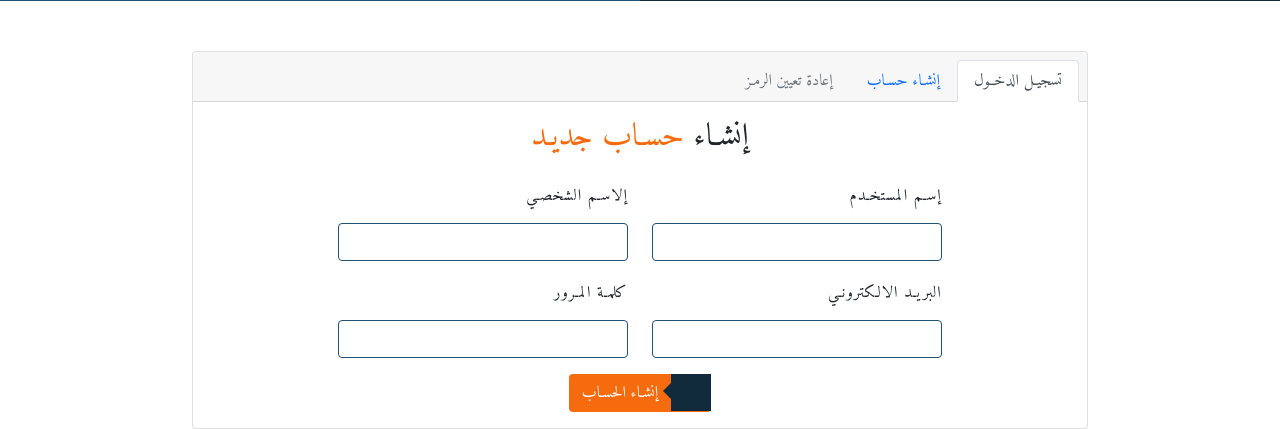
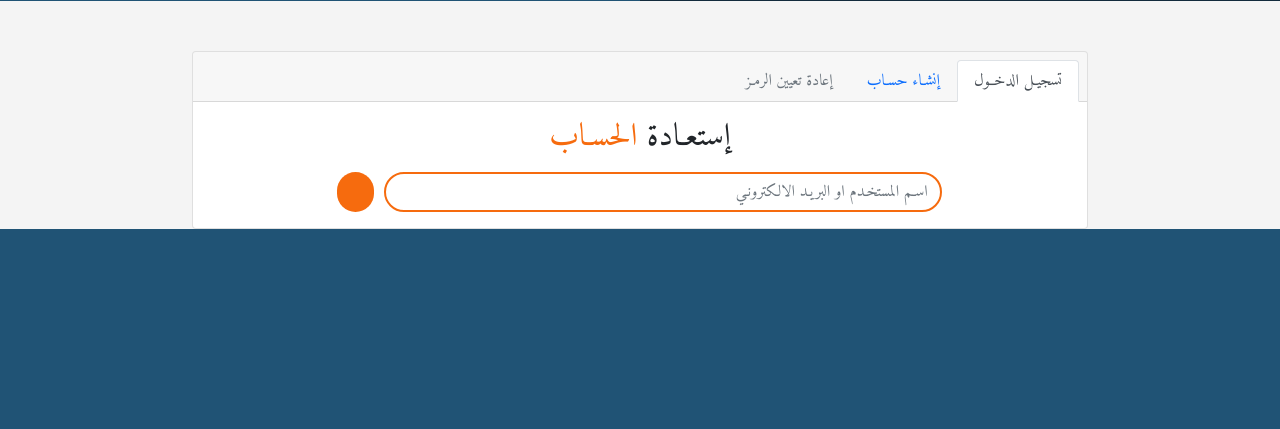
Before and after one commit to Abdelilah-Riouj/old_portfolio, a PHP site: page / in a window 1280 px wide. Shown: the part 2830-3259 px from the top of the page. After the commit the page ends 3059 px from the top, so only its background shows below. Run offline with PHP 8.4, Linux system fonts and the light colour scheme; some libraries are stand-ins or nearby versions; some web fonts are replaced.

Commit message:
ADD reset password on the homepage

```diff
--- a/includes/templates/header.php
+++ b/includes/templates/header.php
@@ -5,10 +5,9 @@
     <meta http-equiv="X-UA-Compatible" content="IE=edge">
     <meta name="viewport" content="width=device-width, initial-scale=1.0">
     <title>Document</title>
-    <link rel="stylesheet" href="<?php echo $css . 'main.css'; ?>">
     <link rel="stylesheet" href="<?php echo $cssLib . 'all.min.css'; ?>">
     <link rel="stylesheet" href="<?php echo $cssLib . 'bootstrap.min.css'; ?>">
-
+    <link rel="stylesheet" href="<?php echo $css . 'main.css'; ?>">
 </head>
 <body>
     <?php
--- a/index.php
+++ b/index.php
@@ -189,6 +189,15 @@
             </label>
           </button>
         </div>
+        <div class="reset-pass">
+          <h2>إستعـادة <span>الحسـاب</span></h2>
+          <div class="input-group mt-3">
+            <input type="search" class="form-control" placeholder="اسـم المستخـدم او البريـد الالكترونـي">
+            <button class="input-group-text">
+              <i class="fa fa-search"></i>
+            </button>
+          </div>
+        </div>
       </div>
     </div>
   </div>
--- a/layout/css/main.css
+++ b/layout/css/main.css
@@ -379,6 +379,7 @@
 * .join .sign-up {
   width: 70%;
   margin: 0 auto;
+  display: none;
 }
 * .join .sign-up h2 span {
   color: #F66B0E;
@@ -432,3 +433,21 @@
 * .join .sign-up button label {
   margin-right: 40px;
 }
+* .join .reset-pass h2 span {
+  color: #F66B0E;
+}
+* .join .reset-pass .input-group {
+  width: 70%;
+  margin: 0 auto;
+}
+* .join .reset-pass .input-group input {
+  border: 2px solid #F66B0E;
+  border-radius: 5rem !important;
+}
+* .join .reset-pass .input-group button {
+  border-radius: 5rem !important;
+  border: none;
+  background-color: #F66B0E;
+  color: snow;
+  margin-right: 10px;
+}
--- a/layout/css/main.sass
+++ b/layout/css/main.sass
@@ -252,6 +252,7 @@ $color-back: #f4f4f4
     .sign-up
       width: 70%
       margin: 0 auto
+      display: none
       h2
         span
           color: $color-text
@@ -293,3 +294,19 @@ $color-back: #f4f4f4
             color: $color-text
         label
           margin-right: 40px
+    .reset-pass
+      h2
+        span
+          color: $color-text
+      .input-group
+        width: 70%
+        margin: 0 auto
+        input
+          border: 2px solid $color-text
+          border-radius: 5rem !important
+        button
+          border-radius: 5rem !important
+          border: none
+          background-color: $color-text
+          color: $color-light
+          margin-right: 10px
```
